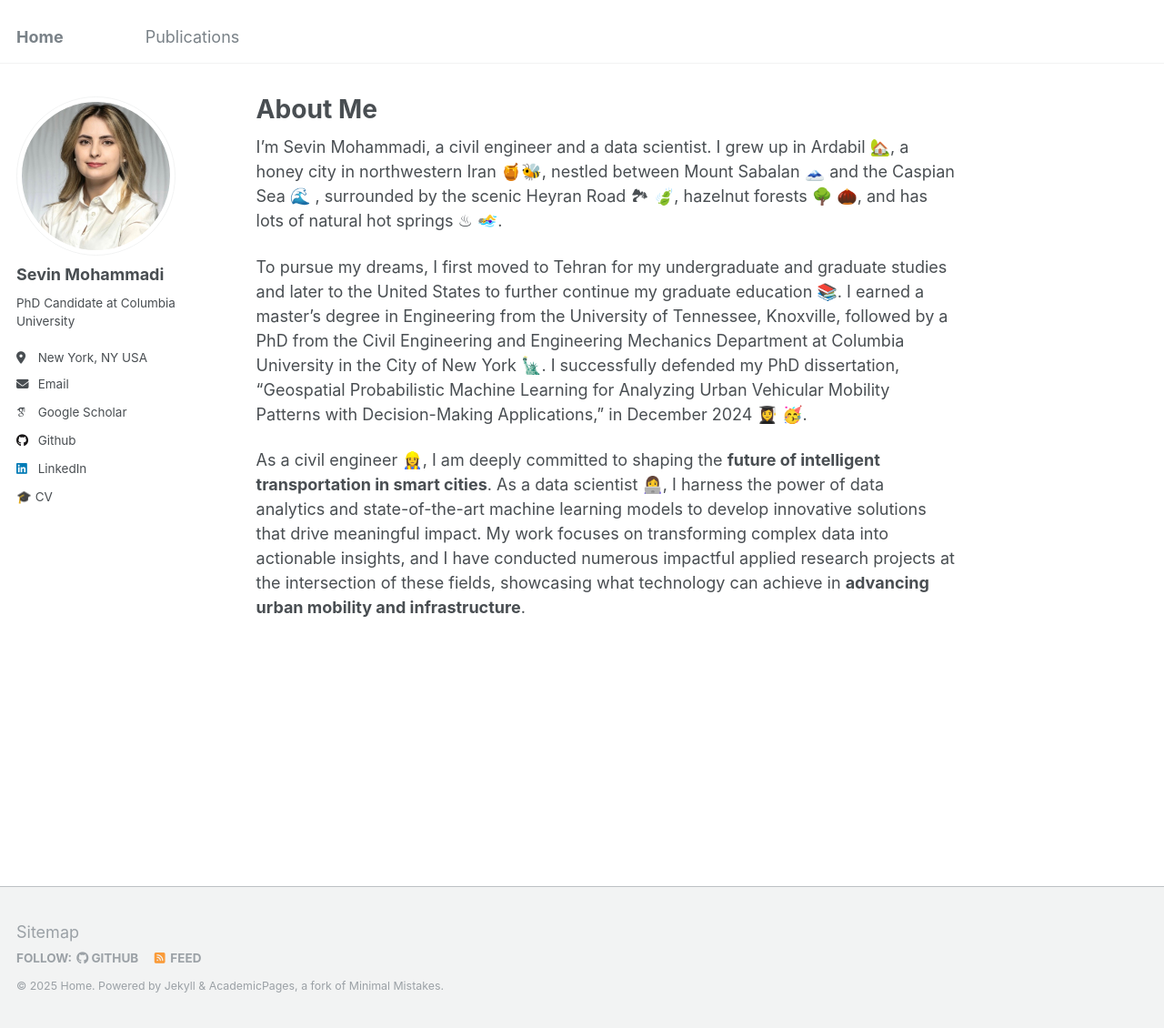
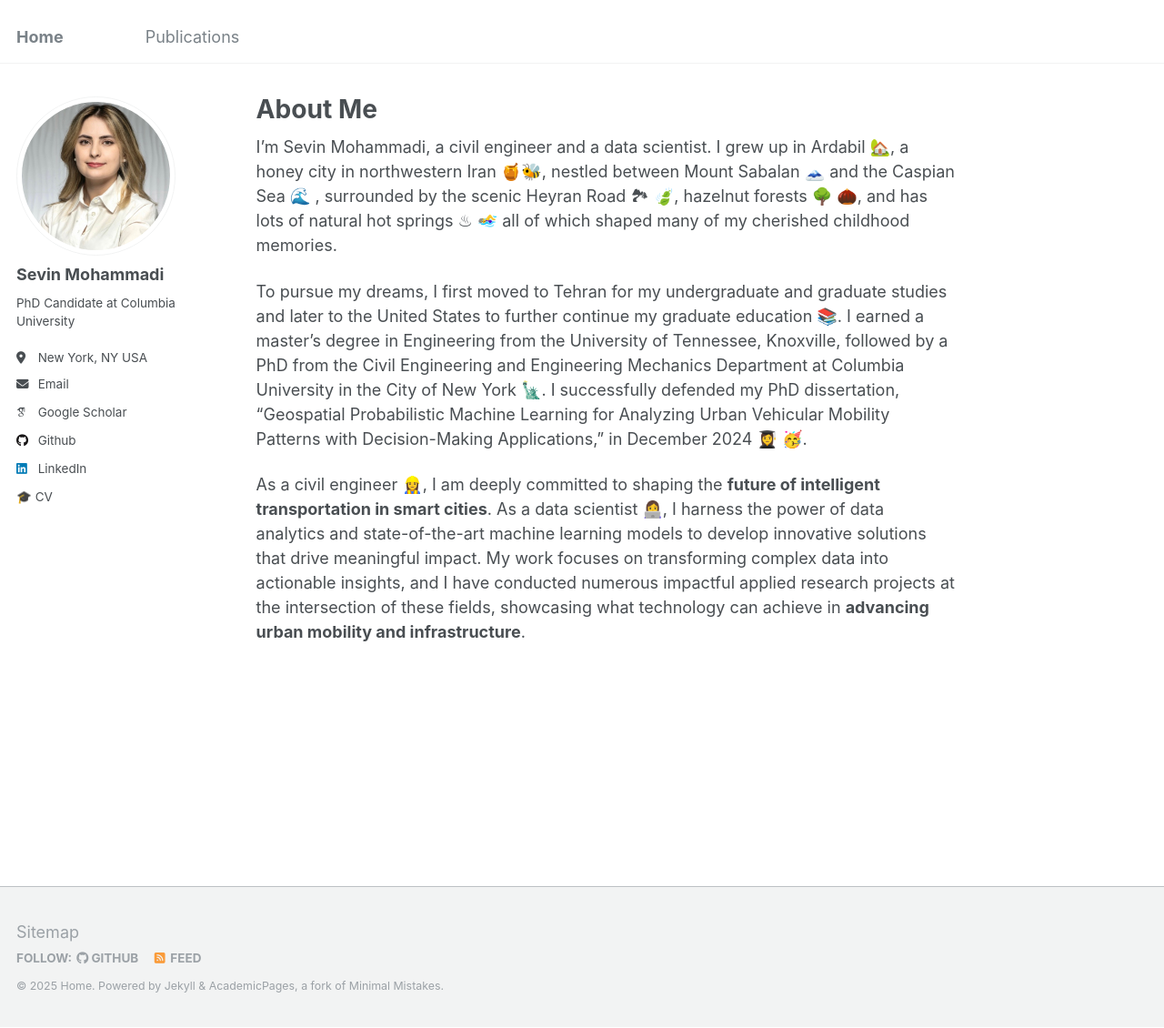
Before and after one commit to sev-90/sev-90.github.io, a Jekyll site: the page built from _pages/about.md, in a window 1280 px wide and 1130 px high. Shown: the whole window at 91% size. Built offline with Jekyll 4.4.1, drawn with Linux system fonts in a browser that asks for light colours; some web fonts are replaced.

Commit message:
Update about.md

```diff
--- a/_pages/about.md
+++ b/_pages/about.md
@@ -9,7 +9,7 @@ redirect_from:
   - /about.html
 ---
 {% include seo.html %}
-I'm Sevin Mohammadi, a civil engineer and a data scientist. I grew up in Ardabil 🏡, a honey city in northwestern Iran 🍯🐝, nestled between Mount Sabalan 🗻 and the Caspian Sea 🌊 , surrounded by the scenic Heyran Road 🏞 🍃, hazelnut forests 🌳 🌰, and has lots of natural hot springs ♨ 🏊‍♀️.
+I'm Sevin Mohammadi, a civil engineer and a data scientist. I grew up in Ardabil 🏡, a honey city in northwestern Iran 🍯🐝, nestled between Mount Sabalan 🗻 and the Caspian Sea 🌊 , surrounded by the scenic Heyran Road 🏞 🍃, hazelnut forests 🌳 🌰, and has lots of natural hot springs ♨ 🏊‍♀️ all of which shaped many of my cherished childhood memories.
 
 To pursue my dreams, I first moved to Tehran for my undergraduate and graduate studies and later to the United States to further continue my graduate education 📚. I earned a master’s degree in Engineering from the University of Tennessee, Knoxville, followed by a PhD from the Civil Engineering and Engineering Mechanics Department at Columbia University in the City of New York 🗽. I successfully defended my PhD dissertation, "Geospatial Probabilistic Machine Learning for Analyzing Urban Vehicular Mobility Patterns with Decision-Making Applications," in December 2024 👩‍🎓 🥳.
 
```
